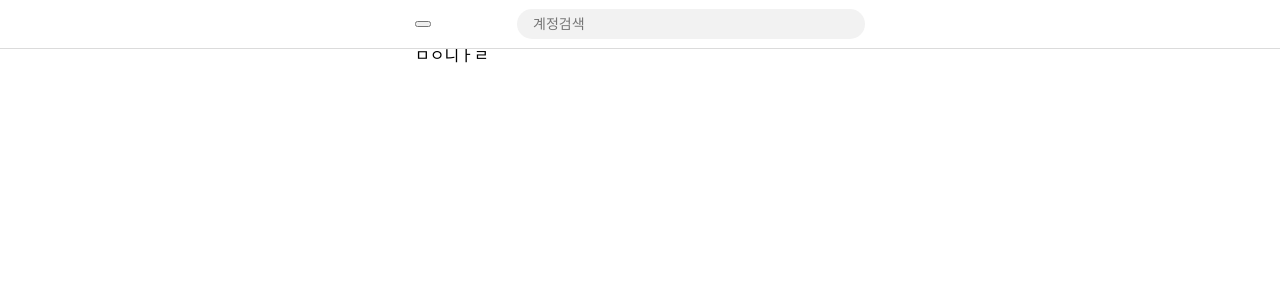
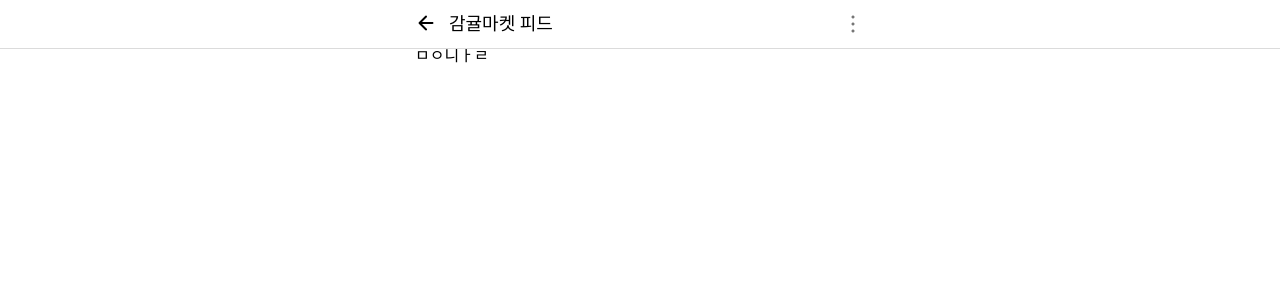
Before and after one commit to munseunggyu/triplus, a React (Create React App) app: page / in a window 1280 px wide. Shown: the top 300 px of the page. Built offline with nearby package versions, Linux system fonts and the light colour scheme.

Commit message:
feat: 헤더 이미지 추가

```diff
--- a/src/components/Header/HeaderTitle.jsx
+++ b/src/components/Header/HeaderTitle.jsx
@@ -1,5 +1,11 @@
 import React from "react";
+import styled from "styled-components";
 
-export default function HeaderTitle({ tit }) {
-  return <div>{tit}</div>;
+const HeaderTit = styled.strong`
+  font-size: 18px;
+  font-weight: 500;
+`;
+
+export default function HeaderTitle({ children }) {
+  return <HeaderTit>{children}</HeaderTit>;
 }
--- a/src/components/Header/Prev.jsx
+++ b/src/components/Header/Prev.jsx
@@ -1,8 +1,12 @@
 import React from "react";
 import styled from "styled-components";
+import css_sprite from "../../assets/images/css_sprites.png";
 
 const PrevBtn = styled.button`
   margin-right: 10px;
+  width: 24px;
+  height: 24px;
+  background: url(${css_sprite}) -190px -99px;
 `;
 
 export default function Prev() {
--- a/src/components/Header/Vertical.jsx
+++ b/src/components/Header/Vertical.jsx
@@ -1,8 +1,17 @@
 import React from "react";
 import styled from "styled-components";
-const HeaderRightBtn = styled.button`
+import css_sprite from "../../assets/images/css_sprites.png";
+
+const VerticalBtn = styled.button`
   margin-left: auto;
+  width: 24px;
+  height: 24px;
+  background: url(${css_sprite}) -102px -54px;
 `;
 export default function Vertical() {
-  return <HeaderRightBtn>vertical</HeaderRightBtn>;
+  return (
+    <VerticalBtn>
+      <span className="ir">버티컬 버튼</span>
+    </VerticalBtn>
+  );
 }
--- a/src/index.jsx
+++ b/src/index.jsx
@@ -16,7 +16,10 @@ const GlobalStyle = createGlobalStyle`
   margin: -1px;
   overflow: hidden;
 }
-
+  button{
+    border:0;
+    cursor: pointer;
+  }
 `;
 
 const root = ReactDOM.createRoot(document.getElementById("root"));
--- a/src/pages/Home/index.jsx
+++ b/src/pages/Home/index.jsx
@@ -11,9 +11,8 @@ export default function Home() {
     <>
       <Header>
         <Prev />
-        {/* <HeaderTitle tit="홈화면입니다" /> */}
-        {/* <Vertical /> */}
-        <SearchInput />
+        <HeaderTitle>감귤마켓 피드</HeaderTitle>
+        <Vertical />
       </Header>
       <MainContainer>ㅁㅇ니ㅏㄹ</MainContainer>
     </>
```
